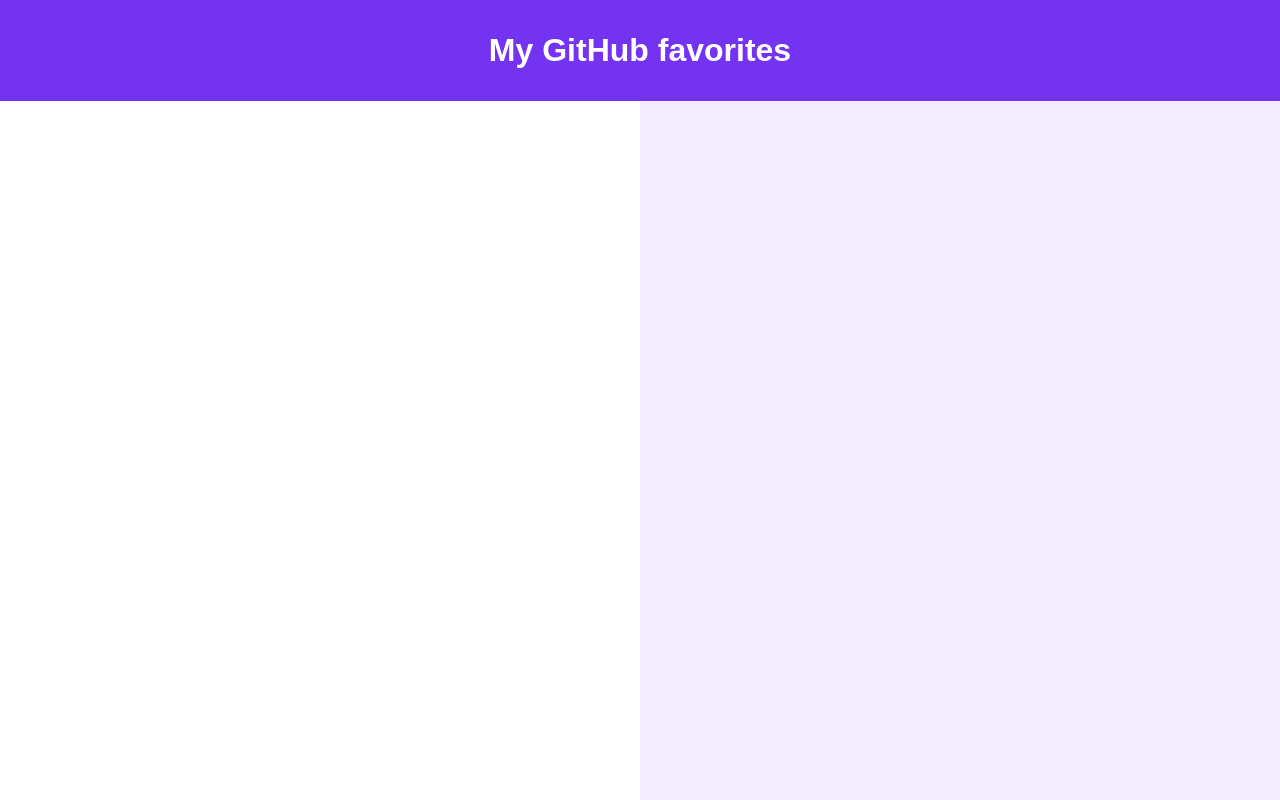
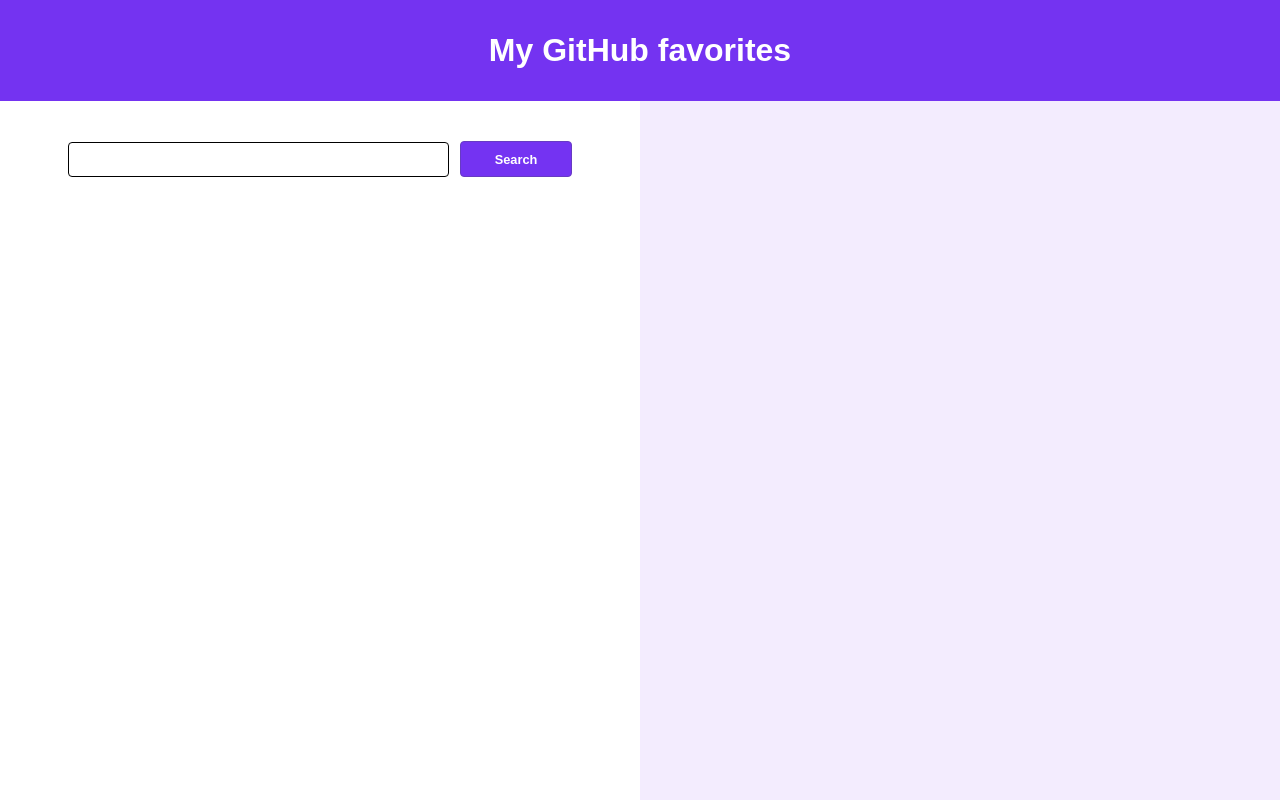
Before and after one commit to DavidNeiOs/github-favs, a React (Create React App) app: page / in a window 1280 px wide. Built offline with nearby package versions, Linux system fonts and the light colour scheme.

Commit message:
search commit

```diff
--- a/src/components/mainCmp/mainCmp.js
+++ b/src/components/mainCmp/mainCmp.js
@@ -1,4 +1,5 @@
 import React, { Component } from 'react';
+import SearchCmp from '../searchCmp/searchCmp';
 import './mainCmp.css';
 
 class MainCmp extends Component {
@@ -6,7 +7,7 @@
         return (
             <div className="main-container">
                 <div className="left-container">
-
+                    <SearchCmp />
                 </div>
                 <div className="right-container">
 
--- /dev/null
+++ b/src/components/searchCmp/searchCmp.css
@@ -0,0 +1,24 @@
+.form-container {
+    padding: 5vh;
+    text-align: center;
+}
+.form__input {
+    width: 68%;
+    height: 4.4vh;
+    margin-right: 2%;
+    padding: 2vh;
+    border: 1px solid black;
+    border-radius: 4px;
+    font-size: 0.8em;
+}
+.form__submit {
+    display: inline-block;
+    width: 20%;
+    padding: 1.2vh;
+    background-color: #7433F2;
+    color: white;
+    font-weight: 600;
+    border: 1px solid #673BC3;
+    border-radius: 4px;
+    font-size: 0.8em;
+}
--- /dev/null
+++ b/src/components/searchCmp/searchCmp.js
@@ -0,0 +1,24 @@
+import React, { Component } from 'react';
+import './searchCmp.css';
+
+class SearchCmp extends Component {
+    render() {
+        return (
+            <div className="form-container">
+                <form className="form">
+                    <input
+                        type="text"
+                        className="form__input"
+                    />
+                    <input
+                        type="submit"
+                        className="form__submit"
+                        value="Search"
+                    />
+                </form>
+            </div>
+        );
+    }
+}
+
+export default SearchCmp;
```
